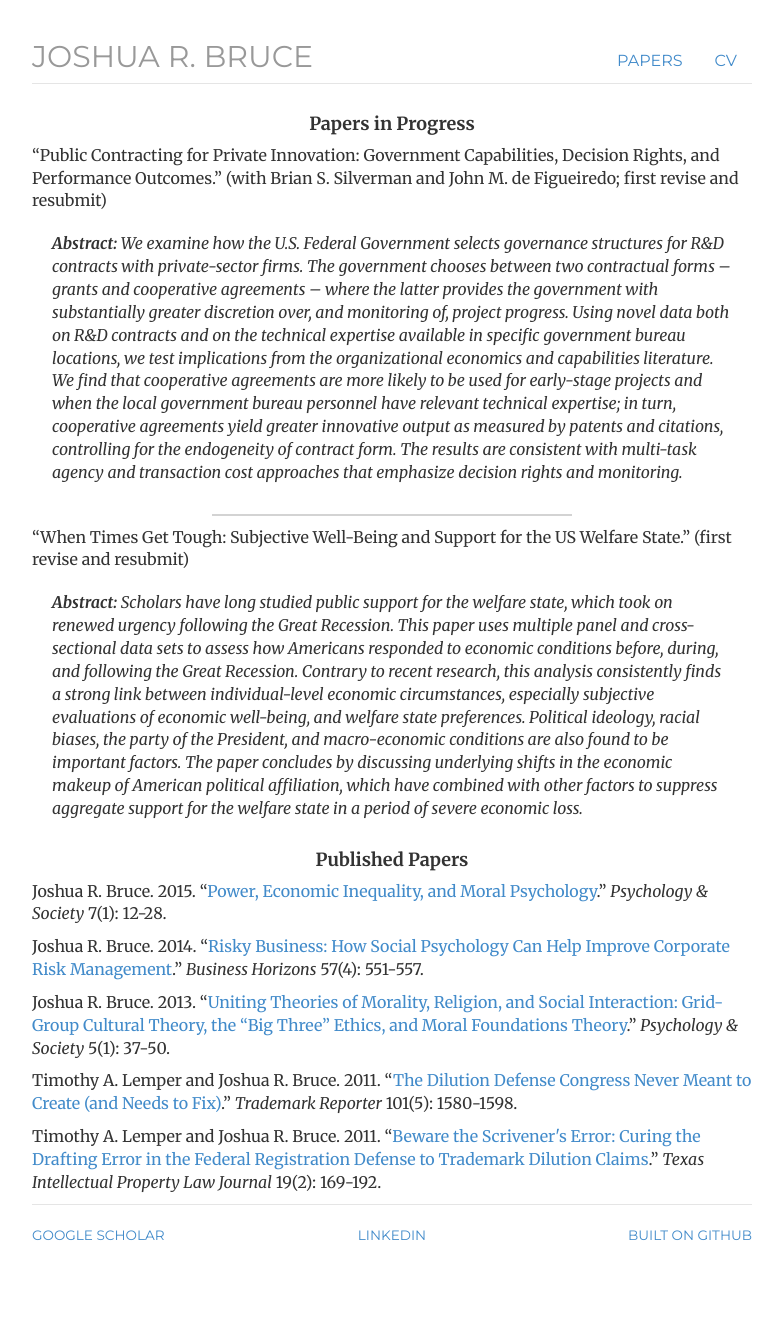
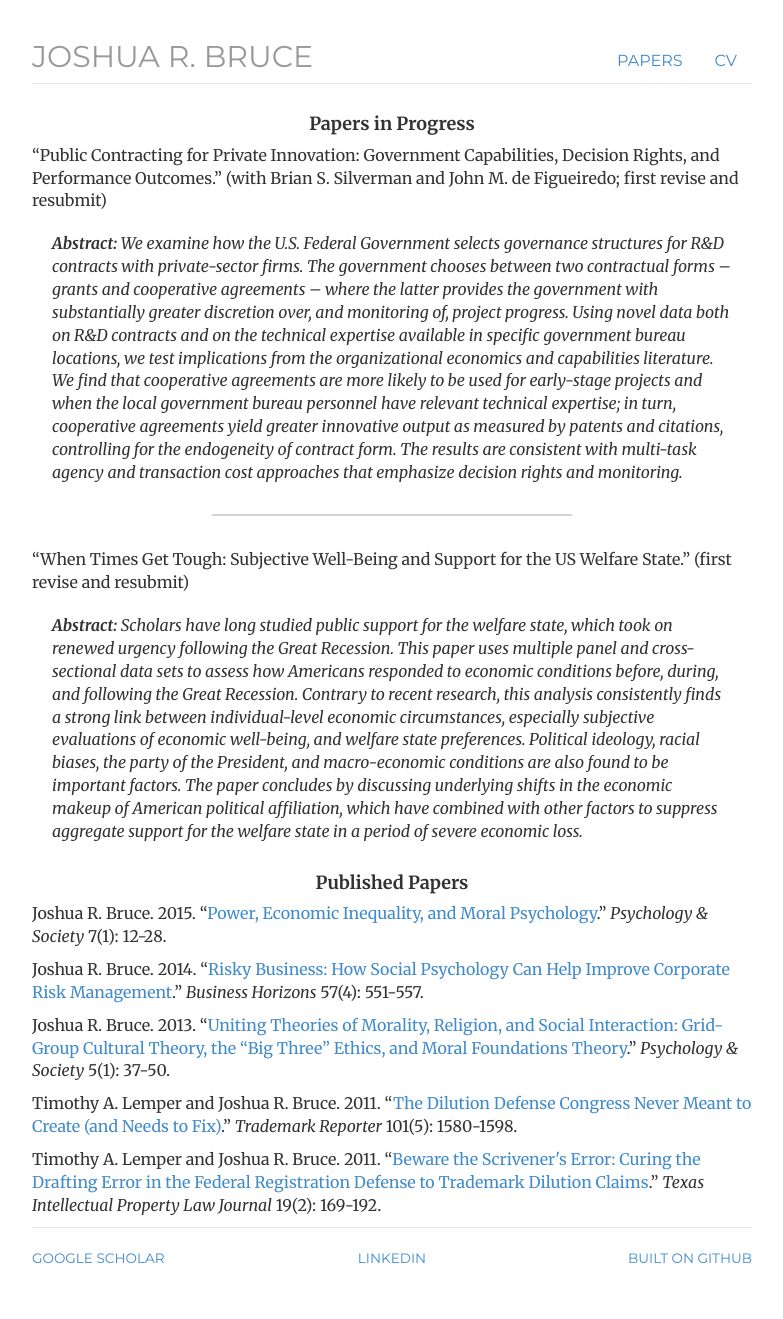
Before and after one commit to joshuarbruce/joshuarbruce.github.io, a Jekyll site: the page built from papers/index.html, in a window 1280 px wide. Shown: the whole page, without its empty margins (248-1031 px from the left). Built offline with Jekyll 4.4.1, drawn with Linux system fonts in a browser that asks for light colours; nearby versions of some CDN libraries; before the commit the page ends 1297 px from its top, so only the background shows below that.

Commit message:
Update index.html

```diff
--- a/papers/index.html
+++ b/papers/index.html
@@ -10,7 +10,7 @@
 
   	<p>&ldquo;Public Contracting for Private Innovation: Government Capabilities, Decision Rights, and Performance Outcomes.&rdquo; (with Brian S. Silverman and John M. de Figueiredo; first revise and resubmit)</p>
 		<blockquote style="border-left:none"><i><b>Abstract: </b>We examine how the U.S. Federal Government selects governance structures for R&D contracts with private-sector firms. The government chooses between two contractual forms – grants and cooperative agreements – where the latter provides the government with substantially greater discretion over, and monitoring of, project progress. Using novel data both on R&D contracts and on the technical expertise available in specific government bureau locations, we test implications from the organizational economics and capabilities literature. We find that cooperative agreements are more likely to be used for early-stage projects and when the local government bureau personnel have relevant technical expertise; in turn, cooperative agreements yield greater innovative output as measured by patents and citations, controlling for the endogeneity of contract form. The results are consistent with multi-task agency and transaction cost approaches that emphasize decision rights and monitoring.</i></blockquote>
-	<p><center><div style="height: 2px; background-color:lightgrey; width:50%; margin-top: 10px; margin-bottom: 10px"></div></center></p>
+	<p><center><div style="height: 2px; background-color:lightgrey; width:50%; margin-top: 10px; margin-bottom: 10px"></div></center></p><br>
 	<p>&ldquo;When Times Get Tough: Subjective Well-Being and Support for the US Welfare State.&rdquo; (first revise and resubmit)</p>
 		<blockquote style="border-left:none"><i><b>Abstract: </b>Scholars have long studied public support for the welfare state, which took on renewed urgency following the Great Recession. This paper uses multiple panel and cross-sectional data sets to assess how Americans responded to economic conditions before, during, and following the Great Recession. Contrary to recent research, this analysis consistently finds a strong link between individual-level economic circumstances, especially subjective evaluations of economic well-being, and welfare state preferences. Political ideology, racial biases, the party of the President, and macro-economic conditions are also found to be important factors. The paper concludes by discussing underlying shifts in the economic makeup of American political affiliation, which have combined with other factors to suppress aggregate support for the welfare state in a period of severe economic loss.</i></blockquote>
 
```
